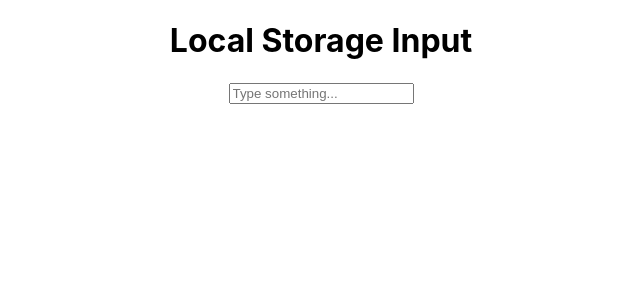
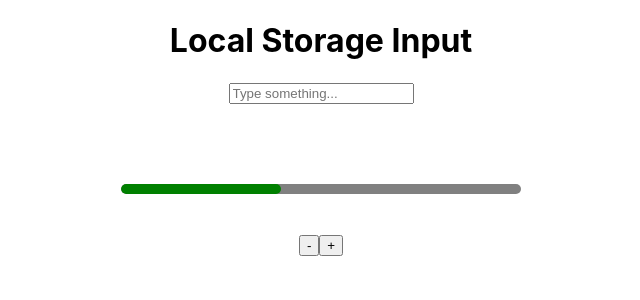
Before and after one commit to reetuTheCoder/ReactJs_Int, a React (Create React App) app in the folder solve-qst/: page / in a window 1280 px wide. Shown: the top 300 px of the page, without its empty margins (319-959 px from the left). Built offline with nearby package versions, Linux system fonts and the light colour scheme.

Commit message:
progressbar

```diff
--- a/solve-qst/src/App.js
+++ b/solve-qst/src/App.js
@@ -1,11 +1,14 @@
 import React from "react";
 import "./App.css";
 import SaveLSInputData from "./Componnet/SaveLSInputData";
+import MainProgressBar from "./Componnet/ProgressBar";
 
 function App() {
   return (
     <div className="App">
       <SaveLSInputData />
+      <br/>  <br/>  <br/>
+      <MainProgressBar/>
     </div>
   );
 }
--- /dev/null
+++ b/solve-qst/src/Componnet/ProgressBar.js
@@ -0,0 +1,57 @@
+import React, { useState } from "react";
+
+export const ProgressBar = ({percent}) => {
+  return (
+    <div
+      style={{
+        width: "100%",
+        background: "gray",
+        height: "10px",
+        borderRadius: "10px",
+        overflow: "hidden",
+      }}
+    >
+      <div
+        style={{
+          width: `${percent}%`,
+          background: "green",
+          height: "100%",
+          borderRadius: "10px",
+          transition: "width 0.3s ease-in-out",
+        }}
+      ></div>
+    </div>
+  );
+};
+
+const MainProgressBar = () => {
+  const [progressVal, setProgressval] = useState(40);
+
+  const handlePlus = () =>{
+    setProgressval((p) => Math.min(p + 10, 100));
+  }
+    const handleLess = () =>{
+    setProgressval((p) => Math.min(p - 10, 0));
+  }
+  return (
+    <div
+      style={{
+        width: "400px",
+        margin: "20px auto"
+      }}
+    >
+      <ProgressBar percent={progressVal} />
+
+      <br />
+      <br />
+       <button onClick={handleLess}>
+        -
+      </button>
+      <button onClick={handlePlus}>
+        +
+      </button>
+    </div>
+  );
+};
+
+export default MainProgressBar;
```
